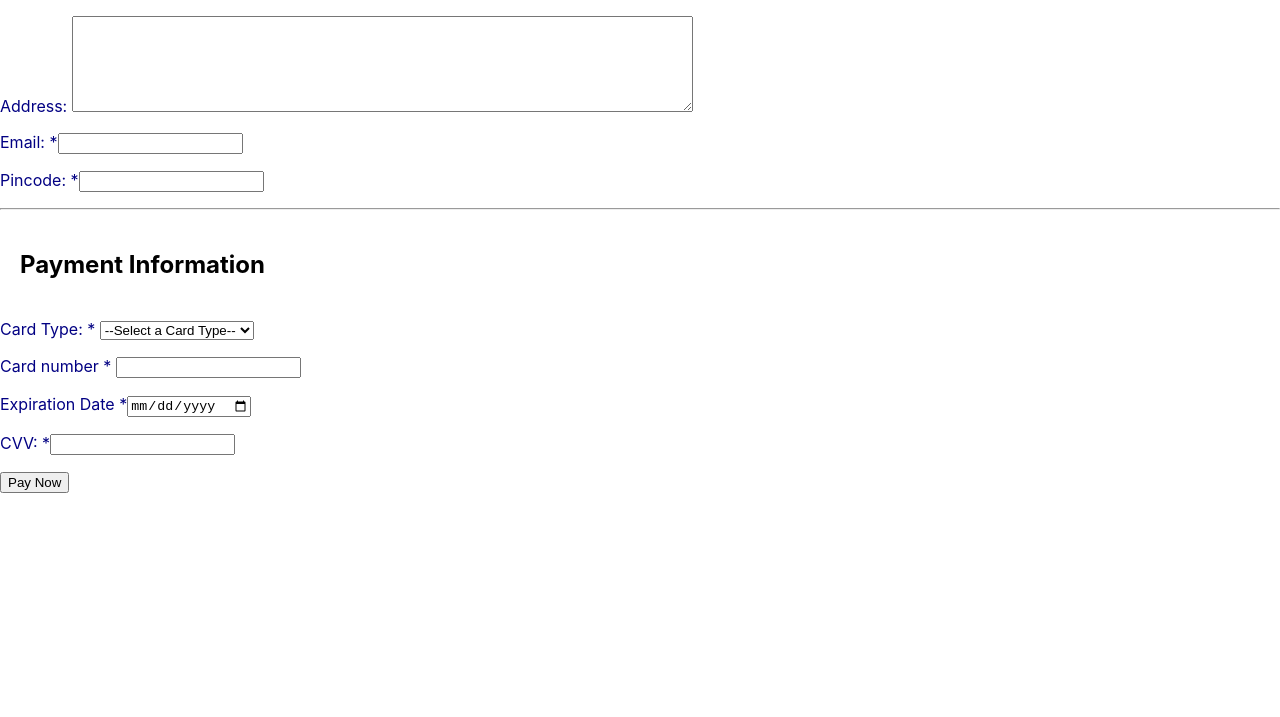
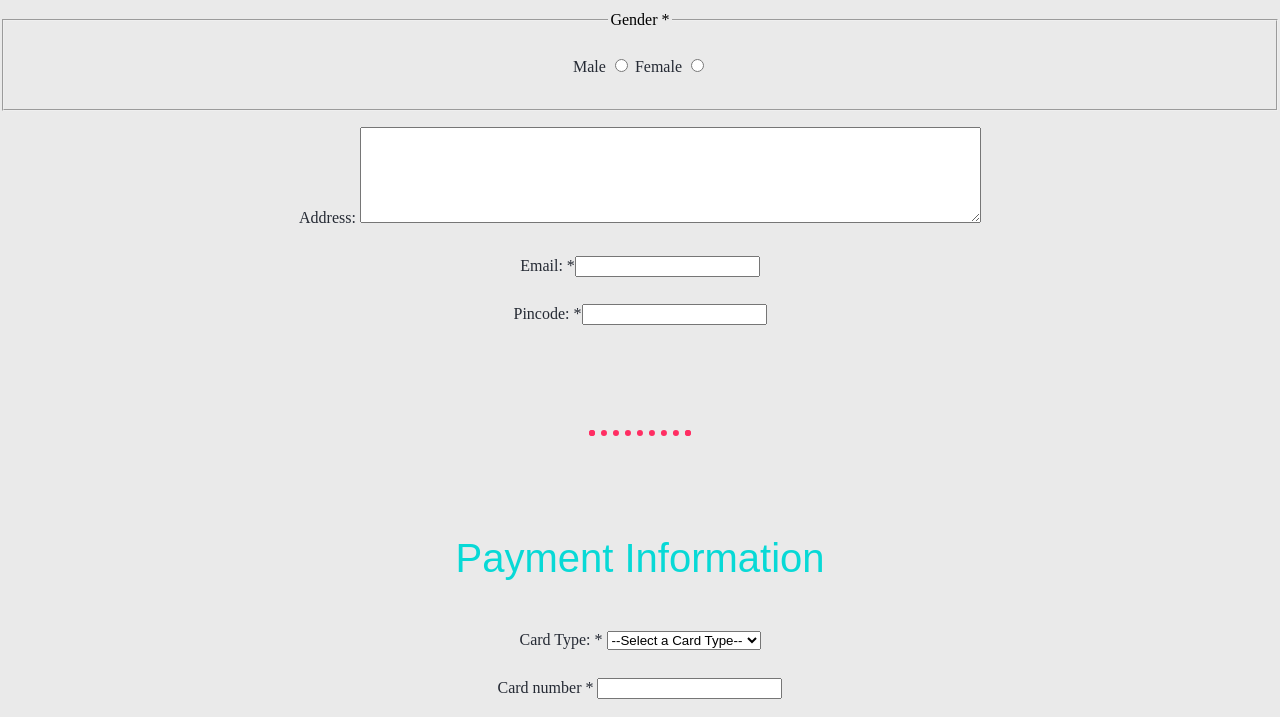
Before and after one commit to saxam0/Payment-Form, a plain HTML site: page index.html in a window 1280 px wide. Shown: the part 359-1076 px from the top of the page. Before the commit the page ends 852 px from the top, so only its background shows below. Drawn offline with Linux system fonts and the light colour scheme; files that its build step writes are made by us from their sources.

Commit message:
Linked CSS file with the HTML file

```diff
--- a/index.html
+++ b/index.html
@@ -5,7 +5,7 @@
     <meta http-equiv="X-UA-Compatible" content="IE=edge">
     <meta name="viewport" content="width=device-width, initial-scale=1.0">
     <title>Payment Form</title>
-    <link rel="stylesheet" href="css_file.css">
+    <link rel="stylesheet" type="text/css" href="./styles.css"/>
 </head>
 <body>
     <form action="">
```
